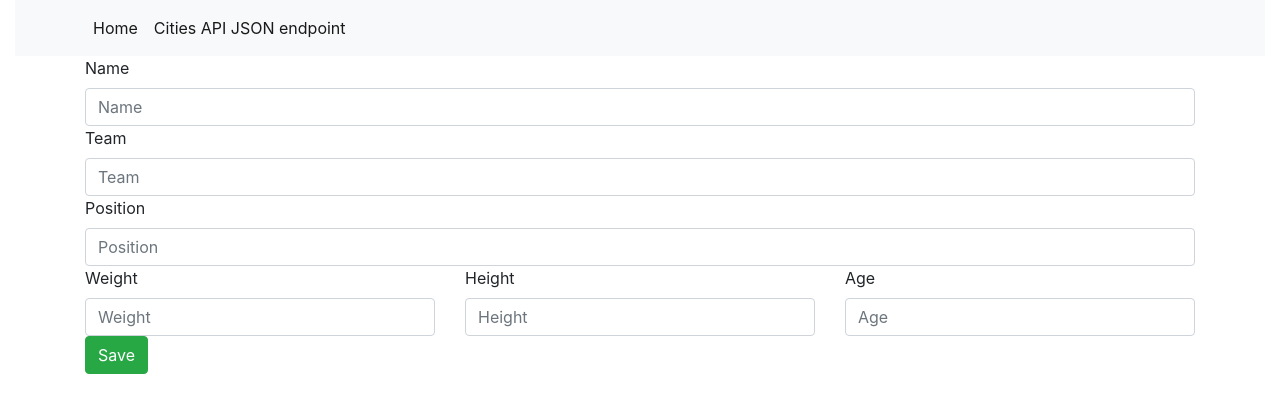
After one commit to karthik892/is601-WebApplicationHomeworkPart3, a Flask app: page /new in a window 1280 px wide. The commit adds this page. Shown: the top 413 px of the page. Run offline with Flask 2, Linux system fonts and the light colour scheme; some libraries are stand-ins or nearby versions.

Commit message:
Created 'new' page and implemented functionality

```diff
--- a/app/app.py
+++ b/app/app.py
@@ -48,5 +48,20 @@ def form_update_post(mlb_id):
     mysql.get_db().commit()
     return redirect("/", code=302)
 
+@app.route('/new', methods=['GET'])
+def form_insert_get():
+    return render_template('new.html', title='New City Form')
+
+@app.route('/new', methods=['POST'])
+def form_insert_post():
+    cursor = mysql.get_db().cursor()
+    inputData = (request.form.get('fldName'), request.form.get('fidTeam'), request.form.get('fidPosition'),
+                 request.form.get('fidWeight'), request.form.get('fidHeight'),
+                 request.form.get('fidAge'))
+    sql_insert_query = """INSERT INTO mlb_players (`Name`, `Team`, `Position`, `Height_inches`, `Weight_lbs`, `Age`) VALUES (%s, %s,%s, %s,%s, %s) """
+    cursor.execute(sql_insert_query, inputData)
+    mysql.get_db().commit()
+    return redirect("/", code=302)
+
 if __name__ == '__main__':
     app.run(host='0.0.0.0')
--- a/app/templates/index.html
+++ b/app/templates/index.html
@@ -1,5 +1,6 @@
 {% extends "layout.html" %}
 {% block content %}
+<a href="/new" class="btn btn-primary">New</a>
 <table class="table">
     <thead>
     <tr>
--- /dev/null
+++ b/app/templates/new.html
@@ -0,0 +1,42 @@
+{% extends "layout.html" %}
+{% block content %}
+<form action="/new" method="post">
+    <div class="row">
+        <div class="col">
+            <label for="fldName">Name</label>
+            <input id="fldName" type="text" class="form-control" placeholder="Name" name="fldName">
+        </div>
+    </div>
+    <div class="row">
+        <div class="col">
+            <label for="fldTeam">Team</label>
+            <input id="fldTeam" type="text" class="form-control" placeholder="Team" name="fldTeam">
+        </div>
+    </div>
+    <div class="row">
+        <div class="col">
+            <label for="fldPosition">Position</label>
+            <input id="fldPosition" type="text" class="form-control" placeholder="Position" name="fldPosition">
+        </div>
+    </div>
+    <div class="row">
+        <div class="col">
+            <label for="fldWeight">Weight</label>
+            <input id="fldWeight" type="text" class="form-control" placeholder="Weight"
+                   name="fldWeight">
+        </div>
+        <div class="col">
+            <label for="fldHeight">Height</label>
+            <input id="fldHeight" type="text" class="form-control" placeholder="Height" name="fldHeight">
+        </div>
+        <div class="col">
+            <label for="fldAge">Age</label>
+            <input id="fldAge" type="text" class="form-control" placeholder="Age" name="fldAge">
+        </div>
+
+    </div>
+
+    <button type="submit" class="btn btn-success">Save</button>
+
+</form>
+{% endblock %}
```
